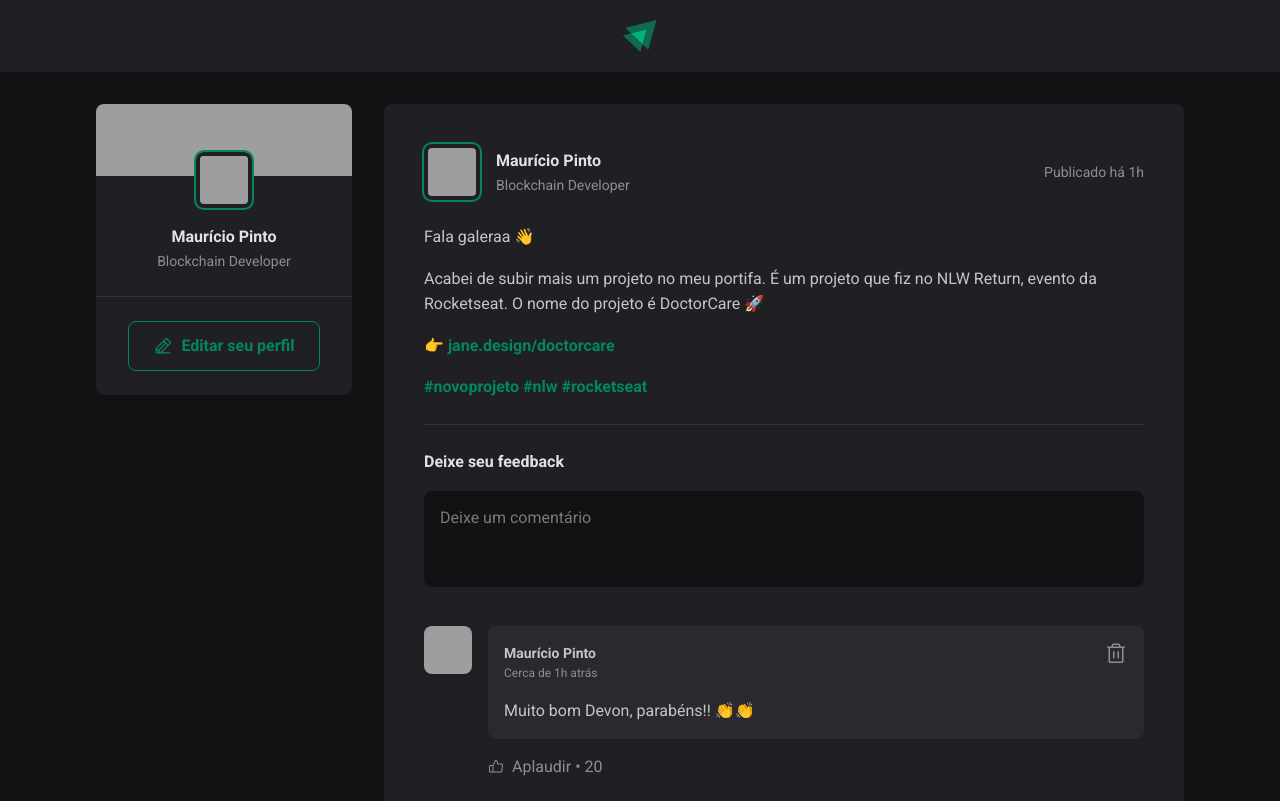
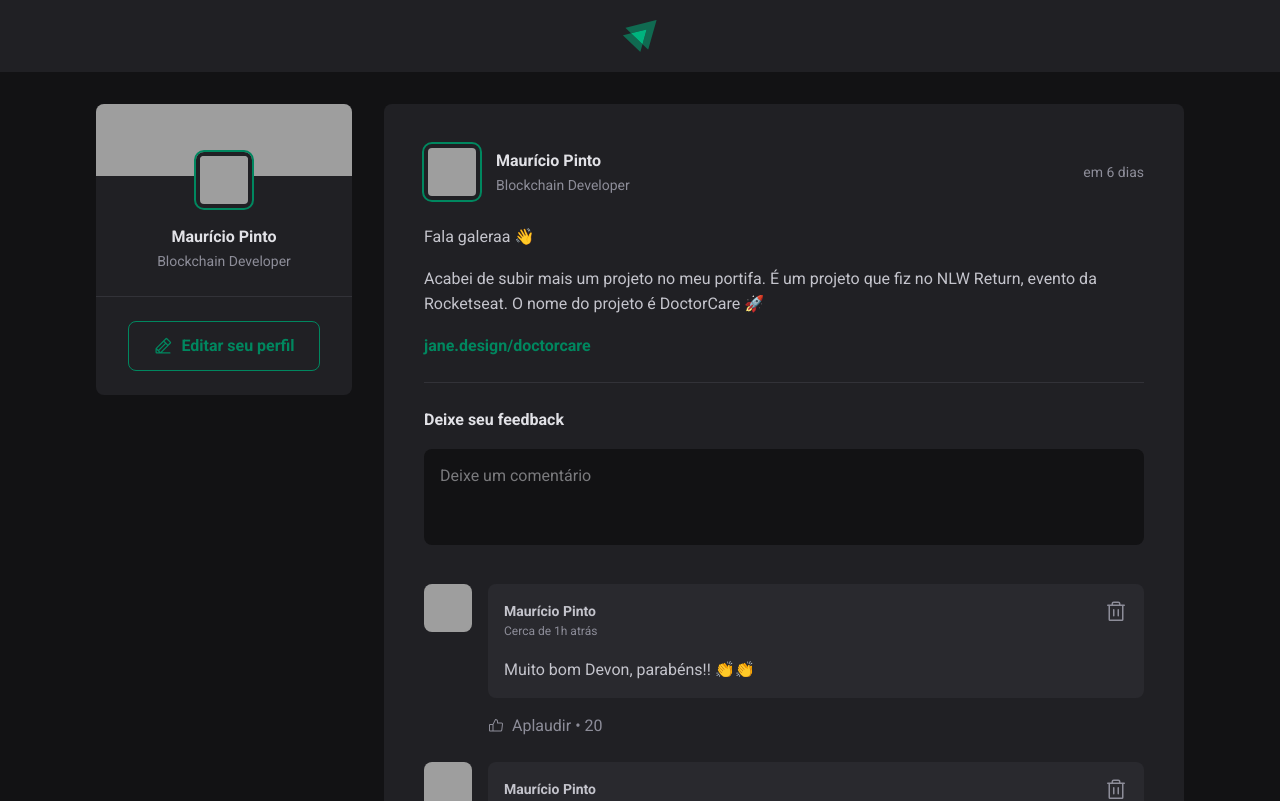
Before and after one commit to mauriciotp/ignite-feed-tailwind, a React (Vite) app: page / in a window 1280 px wide. Shown: the top 801 px of the page. Built offline with nearby package versions, Linux system fonts and the light colour scheme; grey boxes are pictures that could not be loaded.

Commit message:
feat: render posts with map

```diff
--- a/package.json
+++ b/package.json
@@ -11,6 +11,7 @@
   },
   "dependencies": {
     "@tailwindcss/vite": "^4.0.14",
+    "date-fns": "^4.1.0",
     "react": "^19.0.0",
     "react-dom": "^19.0.0",
     "react-icons": "^5.5.0",
--- a/src/App.tsx
+++ b/src/App.tsx
@@ -1,6 +1,57 @@
 import { Header } from './components/Header'
 import { Post } from './components/Post'
 import { Sidebar } from './components/Sidebar'
+
+const posts = [
+  {
+    id: 1,
+    author: {
+      avatarUrl: 'https://github.com/mauriciotp.png',
+      name: 'Maurício Pinto',
+      role: 'Blockchain Developer',
+    },
+    content: [
+      {
+        type: 'paragraph',
+        content: 'Fala galeraa 👋',
+      },
+      {
+        type: 'paragraph',
+        content:
+          'Acabei de subir mais um projeto no meu portifa. É um projeto que fiz no NLW Return, evento da Rocketseat. O nome do projeto é DoctorCare 🚀',
+      },
+      {
+        type: 'link',
+        content: 'jane.design/doctorcare',
+      },
+    ],
+    publishedAt: new Date('2025-03-25 11:12:00'),
+  },
+  {
+    id: 2,
+    author: {
+      avatarUrl: 'https://github.com/carnotbraun.png',
+      name: 'Carnot Braun',
+      role: 'Data Scientist',
+    },
+    content: [
+      {
+        type: 'paragraph',
+        content: 'Fala galeraa 👋',
+      },
+      {
+        type: 'paragraph',
+        content:
+          'Acabei de subir mais um projeto no meu portifa. É um projeto que fiz no NLW Return, evento da Rocketseat. O nome do projeto é DoctorCare 🚀',
+      },
+      {
+        type: 'link',
+        content: 'jane.design/doctorcare',
+      },
+    ],
+    publishedAt: new Date('2025-03-20 11:12:00'),
+  },
+]
 
 function App() {
   return (
@@ -9,9 +60,16 @@ function App() {
 
       <div className="mx-auto my-8 grid max-w-[1120px] grid-cols-[256px_1fr] items-start gap-8 px-4 max-md:grid-cols-1">
         <Sidebar />
-        <div>
-          <Post />
-        </div>
+
+        <main>
+          {posts.map((post) => (
+            <Post
+              author={post.author}
+              content={post.content}
+              publishedAt={post.publishedAt}
+            />
+          ))}
+        </main>
       </div>
     </div>
   )
--- a/src/components/Post.tsx
+++ b/src/components/Post.tsx
@@ -1,47 +1,73 @@
+import { format, formatDistanceToNow } from 'date-fns'
+import { ptBR } from 'date-fns/locale'
 import { Avatar } from './Avatar'
 import { Comment } from './Comment'
 
-export function Post() {
+interface Content {
+  type: 'link' | 'paragraph'
+  content: string
+}
+
+interface PostProps {
+  author: {
+    avatarUrl: string
+    name: string
+    role: string
+  }
+  content: Content[]
+  publishedAt: Date
+}
+
+export function Post({ author, content, publishedAt }: PostProps) {
+  const publishedDateFormatted = format(
+    publishedAt,
+    "d 'de' LLLL 'às' HH:mm'h'",
+    {
+      locale: ptBR,
+    },
+  )
+
+  const publishedDateRelativeToNow = formatDistanceToNow(publishedAt, {
+    locale: ptBR,
+    addSuffix: true,
+  })
+
   return (
     <article className="rounded-lg bg-gray-800 p-10 not-last:mb-8">
       <header className="flex items-center justify-between">
         <div className="flex items-center gap-4">
-          <Avatar hasBorder={true} src="https://github.com/carnotbraun.png" />
+          <Avatar hasBorder={true} src={author.avatarUrl} />
           <div className="flex flex-col">
             <strong className="leading-[1.6] text-gray-100">
-              Maurício Pinto
+              {author.name}
             </strong>
             <span className="text-sm leading-[1.6] text-gray-400">
-              Blockchain Developer
+              {author.role}
             </span>
           </div>
         </div>
 
         <time
-          title="20 de Março às 19:56"
-          dateTime="2025-03-20 19:56:20"
+          title={publishedDateFormatted}
+          dateTime={publishedAt.toISOString()}
           className="text-sm text-gray-400"
         >
-          Publicado há 1h
+          {publishedDateRelativeToNow}
         </time>
       </header>
 
       <div className="mt-6 leading-[1.6] text-gray-300 [&_a]:font-bold [&_a]:text-green-500 [&_a]:hover:text-green-300 [&_p]:mt-4">
-        <p>
-          <p>Fala galeraa 👋</p>
-          <p>
-            Acabei de subir mais um projeto no meu portifa. É um projeto que fiz
-            no NLW Return, evento da Rocketseat. O nome do projeto é DoctorCare
-            🚀
-          </p>
-          <p>
-            👉 <a href="">jane.design/doctorcare</a>
-          </p>
-          <p>
-            <a href="">#novoprojeto</a> <a href="">#nlw</a>{' '}
-            <a href="">#rocketseat</a>
-          </p>
-        </p>
+        {content.map((line) => {
+          if (line.type === 'paragraph') {
+            return <p>{line.content}</p>
+          } else if (line.type === 'link') {
+            return (
+              <p>
+                <a href="">{line.content}</a>
+              </p>
+            )
+          }
+        })}
       </div>
 
       <form className="group mt-6 w-full border-t border-t-gray-600 pt-6">
```
Also changed, not shown: 1 other file (tests, documents, lock files or other folders).
